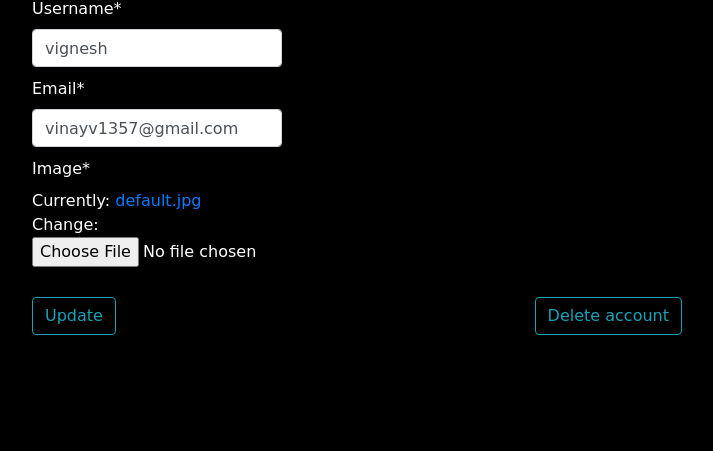
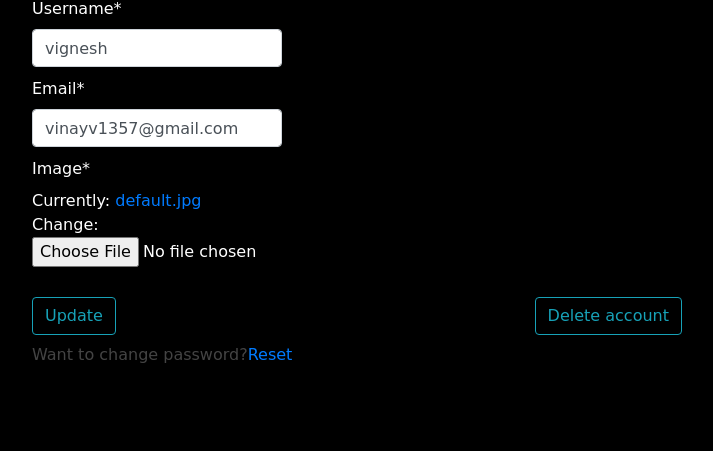
Before and after one commit to Vignesh1357/Sayit, a Django app: page /profile in a window 1280 px wide. Shown: the part 226-677 px from the top of the page, without its empty margins (73-786 px from the left). Run offline with Django 3.2, Linux system fonts and the light colour scheme; a user stored in the database is signed in; data comes from the database, SQL or seed files in the repository; both versions use the stored data as it was after the commit; some libraries are stand-ins or nearby versions.

Commit message:
Reset password functionality added

```diff
--- a/user/static/user/base.css
+++ b/user/static/user/base.css
@@ -140,3 +140,6 @@ a.article-title:hover {
 .dlt-act {
     float:right;
 }
+.alert{
+    height: 60px;
+}
--- a/user/static/user/register.css
+++ b/user/static/user/register.css
@@ -1,10 +1,17 @@
-#hint_id_password1, #hint_id_username, #hint_id_password2 {
+#hint_id_password1, #hint_id_username, #hint_id_password2, #hint_id_new_password1 {
     display: none;
 }
 #error_1_id_password2, #error_2_id_password2{
     display: none;
 }
-
+#div_id_new_password2{
+    color:white;
+    margin-top:80px;
+    margin-bottom:20px;
+    }
+#div_id_new_password1{
+    color:white;
+}
 #div_id_image {
     margin-bottom:50px;
 }
@@ -18,7 +25,7 @@
     margin-top: 600px;
 }
 
-#div_id_username ,#div_id_email ,#div_id_password1 ,#div_id_password2, #div_id_password, #div_id_inbox_name {
+#div_id_username ,#div_id_email ,#div_id_password1 ,#div_id_password2, #div_id_password, #div_id_inbox_name{
     color:white;
     margin-bottom:70px;
     width : 45%;
@@ -41,6 +48,11 @@
 }
 
 .dlt-profile {
-    margin-top: -20px;
-    margin-bottom: 20px;
+    margin-top: 10px;
+    margin-bottom: 10px;
 }
+.pass-reset {
+    float: right;
+    margin-top: -25px;
+    margin-bottom: 10px;
+}
--- a/user/templates/user/inbox.html
+++ b/user/templates/user/inbox.html
@@ -14,7 +14,7 @@
                     <article class="media content-section">
                     <div class="media-body">
                         <div class="article-metadata">
-                            <small class="text-muted">{{ post.date_posted|date:"F d, Y" }}</small>
+                            <small class="text-muted">{{ post.date_posted|date:"F d, Y, h:i A" }}</small>
                         </div>
                         <p class="article-content">{{ post.content }}</p>
                     </div>
--- a/user/templates/user/profile.html
+++ b/user/templates/user/profile.html
@@ -19,13 +19,15 @@
                 <div class="form-group">
                     <button class="btn btn-outline-info" type="submit" name="update" value="update">Update</button>
                     <button class="btn btn-outline-info dlt-act" type="submit" name="delete" value="delete">Delete account</button>
+                    <h6 class="dlt-profile">Want to change password?<a href="{% url 'password_reset' %}">Reset</a></h6>
                </div>
             {% else %}
-                <h6 class="dlt-profile"><a href="{% url 'delete-profile' user.pk %}">Remove </a>current profile picture</h6>
                 <div class="form-group">
                     <button class="btn btn-outline-info" type="submit" name="update" value="update">Update</button>
                     <button class="btn btn-outline-info dlt-act" type="submit" name="delete" value="delete">Delete account</button>
                 </div>
+                <h6 class="dlt-profile"><a href="{% url 'delete-profile' user.pk %}">Remove </a>current profile picture</h6>
+                <h6 class="pass-reset">Want to change password?<a href="{% url 'password_reset' %}">Reset</a></h6>
             {% endif %}
         </form>
     </div>
--- a/user/urls.py
+++ b/user/urls.py
@@ -14,4 +14,15 @@ urlpatterns = [
     path('sayit/message/<int:id>/<str:message>/', MsgCreateView.as_view(), name='message'),
     path('message_view/<str:message>/', MsgListView.as_view(), name='message-view'),
     path('delete_profile/<int:pk>/', views.delete_profile, name='delete-profile'),
-]
+    path('password-reset/', auth_views.PasswordResetView.as_view(template_name='user/password_reset.html'),
+         name='password_reset'),
+    path('password-reset/done/',
+         auth_views.PasswordResetDoneView.as_view(template_name='user/password_reset_done.html'),
+         name='password_reset_done'),
+    path('password-reset-confirm/<uidb64>/<token>/',
+         auth_views.PasswordResetConfirmView.as_view(template_name='user/password_reset_confirm.html'),
+         name='password_reset_confirm'),
+    path('password-reset-complete/',
+         auth_views.PasswordResetCompleteView.as_view(template_name='user/password_reset_complete.html'),
+         name='password_reset_complete'),
+    ]
```
Also changed, not shown: sayit_django/settings.py (+11 -2 lines), user/templates/user/password_reset.html (added, +16 -0 lines), user/templates/user/password_reset_complete.html (added, +8 -0 lines), user/templates/user/password_reset_confirm.html (added, +16 -0 lines), user/templates/user/password_reset_done.html (added, +7 -0 lines), db.sqlite3.
